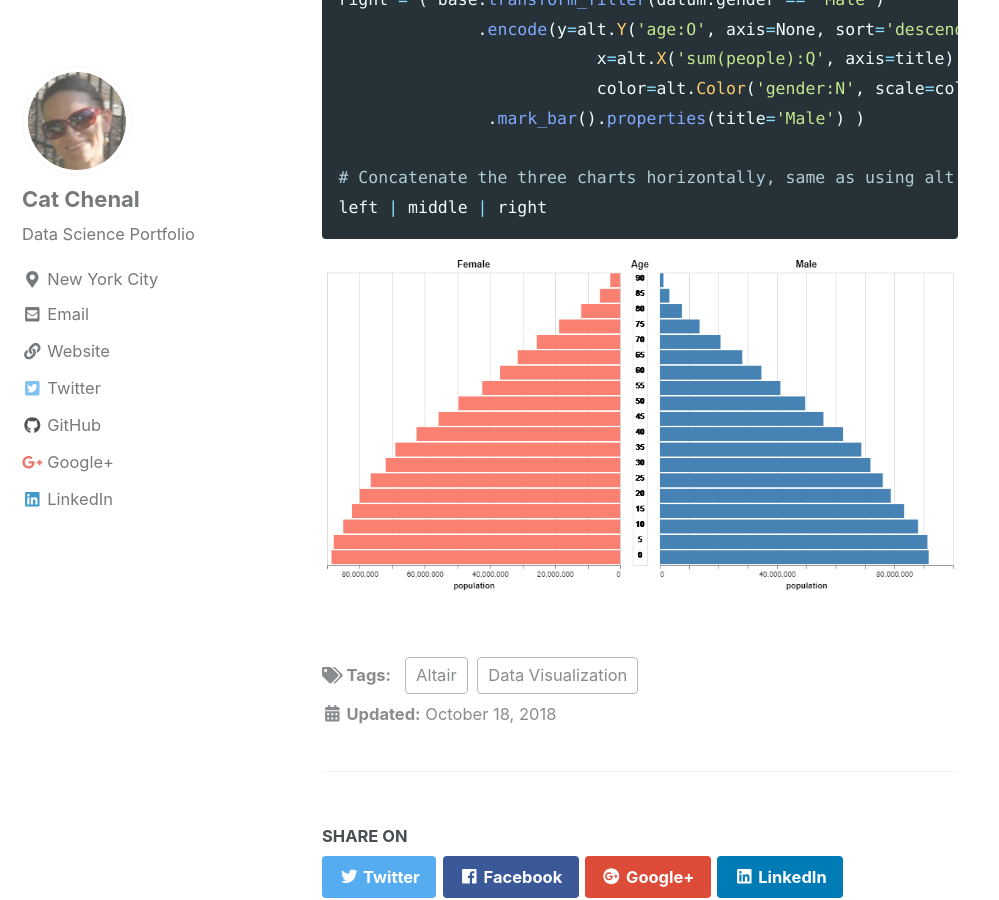
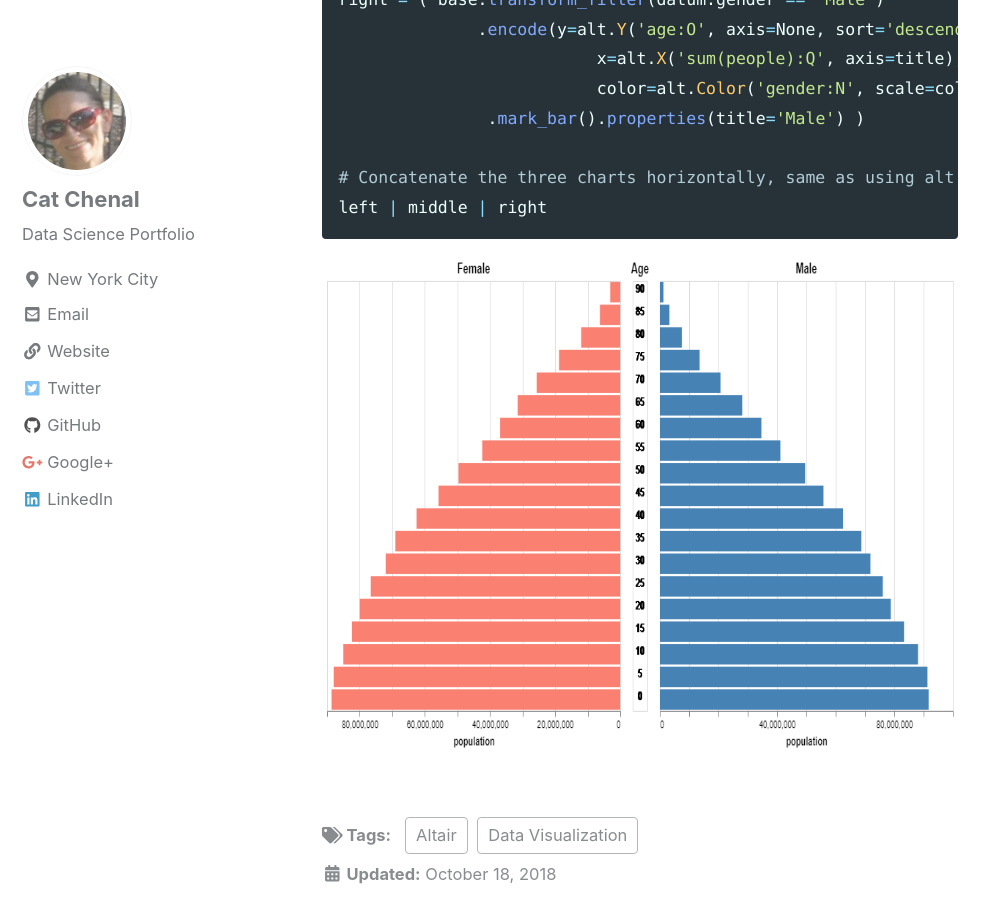
Before and after one commit to CatChenal/CatChenal.github.io, a Jekyll site: the page built from _posts/2018-10-18-Age_Pyramid_in_Altair.md, in a window 1280 px wide and 900 px high, scrolled down 2961 px. Shown: the whole window, without its empty margins (0-999 px from the left). Built offline with Jekyll 4.4.1, drawn with Linux system fonts in a browser that asks for light colours; nearby versions of some CDN libraries.

Commit message:
pic size

````diff
--- a/_posts/2018-10-18-Age_Pyramid_in_Altair.md
+++ b/_posts/2018-10-18-Age_Pyramid_in_Altair.md
@@ -100,4 +100,5 @@ right = ( base.transform_filter(datum.gender == 'Male')
 left | middle | right
 ```
 
-<img src="{{ site.url }}{{ site.baseurl }}/assets/images/age_pyramid.png" alt="Age Pyramid">
+<img src="{{ site.url }}{{ site.baseurl }}/assets/images/age_pyramid.png"
+     style="height:500px;" alt="Age Pyramid">
````
